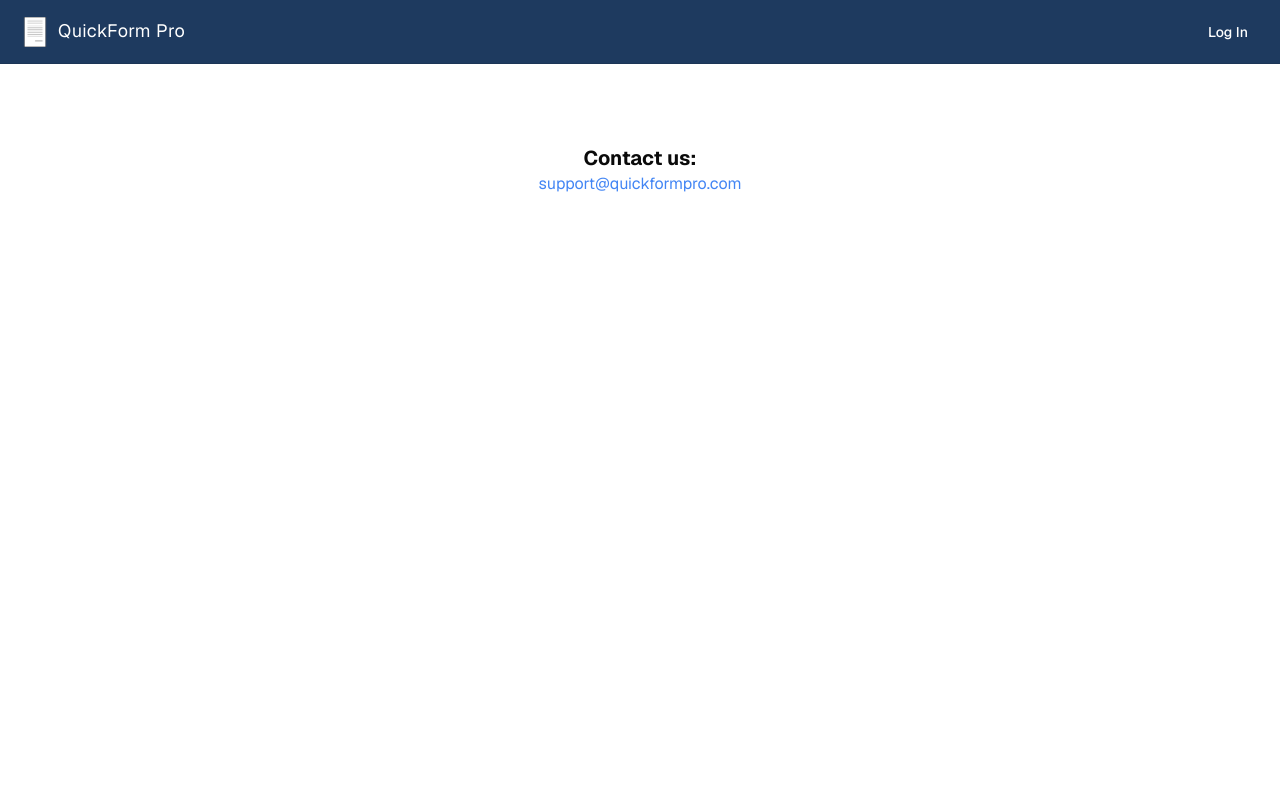
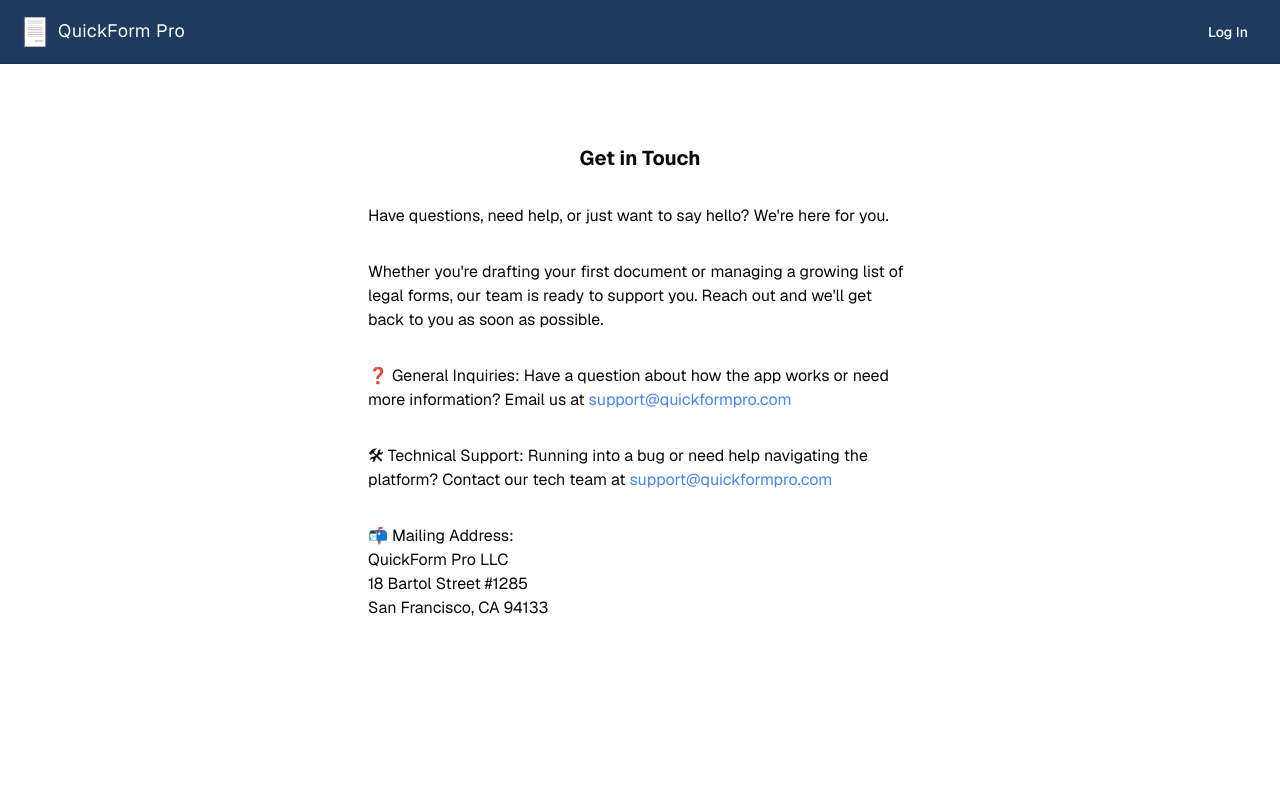
Before and after one commit to jonathanporras/blueprint-forms, a Next.js app: page /contact in a window 1280 px wide. Shown: the top 800 px of the page. Built offline with nearby package versions, Linux system fonts and the light colour scheme; no server answers.

Commit message:
Add copy to contact

```diff
--- a/app/contact/page.tsx
+++ b/app/contact/page.tsx
@@ -1,10 +1,35 @@
 export default async function Contact() {
   return (
-    <div className="max-w-xl mx-auto px-4 my-20 flex flex-col items-center min-h-screen">
-      <p className="font-bold text-xl">Contact us:</p>{" "}
-      <a href="mailto:support@quickformpro.com" className="text-[#4285F4]">
-        support@quickformpro.com
-      </a>
+    <div className="max-w-xl mx-auto px-4 my-20 flex flex-col gap-8 items-start min-h-screen">
+      <h1 className="font-bold text-xl text-center mx-auto">Get in Touch</h1>
+      <p>Have questions, need help, or just want to say hello? We're here for you.</p>
+      <p>
+        Whether you're drafting your first document or managing a growing list of legal forms,
+        our team is ready to support you. Reach out and we'll get back to you as soon as
+        possible.
+      </p>
+      <p>
+        ❓ General Inquiries: Have a question about how the app works or need more information?
+        Email us at{" "}
+        <a href="mailto:support@quickformpro.com" className="text-[#4285F4]">
+          support@quickformpro.com
+        </a>
+      </p>
+      <p>
+        🛠 Technical Support: Running into a bug or need help navigating the platform? Contact
+        our tech team at{" "}
+        <a href="mailto:support@quickformpro.com" className="text-[#4285F4]">
+          support@quickformpro.com
+        </a>
+      </p>
+      <p>
+        📬 Mailing Address:
+        <br />
+        QuickForm Pro LLC
+        <br />
+        18 Bartol Street #1285
+        <br /> San Francisco, CA 94133
+      </p>
     </div>
   );
 }
```
